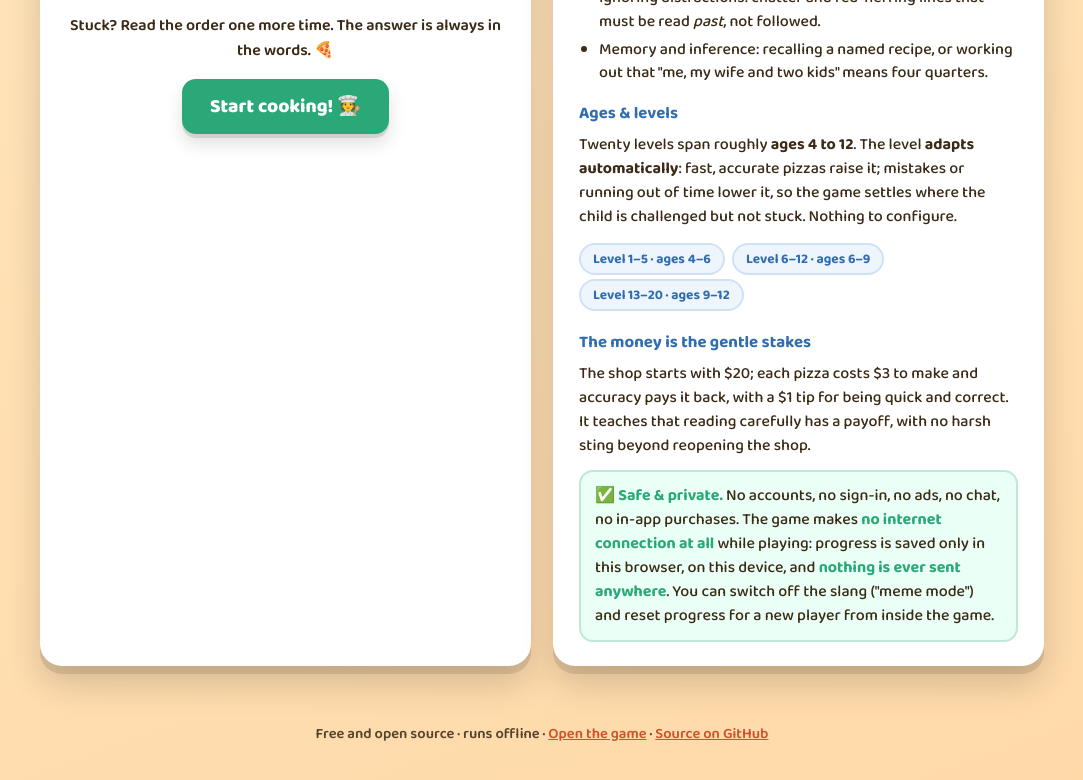
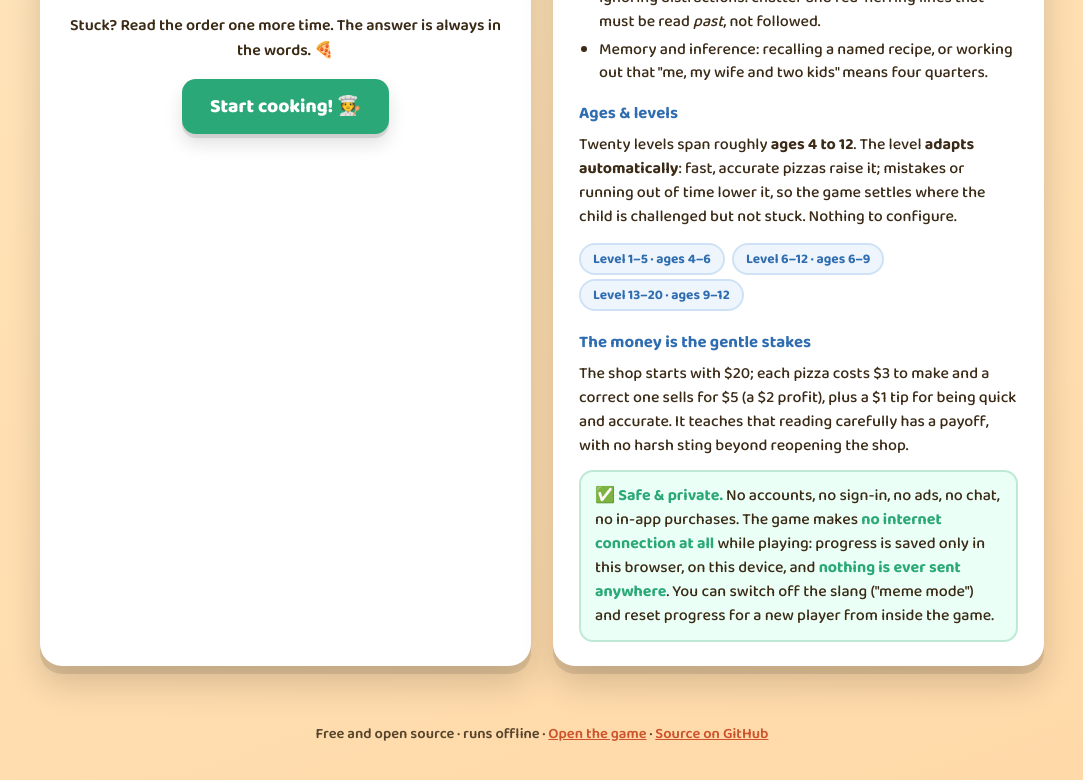
Before and after one commit to DigitalCyberSoft/pizzashop, a plain HTML site: page index.html in a window 1280 px wide. Shown: the part 2415-3195 px from the top of the page, without its empty margins (98-1181 px from the left). Drawn offline with Linux system fonts and the light colour scheme.

Commit message:
Make economy explicit: $3 cost, $5 sale
Replace the tier-scaled, accuracy-scaled reward with a simple flat model a
child can hold in their head: a correct pizza sells for $5 (cost $3 -> $2
profit), plus the $1 speed tip. Welcome card, parents page, and boxIt() all
state the same numbers.

```diff
--- a/index.html
+++ b/index.html
@@ -202,9 +202,9 @@
           <span class="pill">Level 13–20 · ages 9–12</span>
 
           <h4>The money is the gentle stakes</h4>
-          <p>The shop starts with $20; each pizza costs $3 to make and accuracy pays it back, with
-            a $1 tip for being quick and correct. It teaches that reading carefully has a payoff,
-            with no harsh sting beyond reopening the shop.</p>
+          <p>The shop starts with $20; each pizza costs $3 to make and a correct one sells for
+            $5 (a $2 profit), plus a $1 tip for being quick and accurate. It teaches that reading
+            carefully has a payoff, with no harsh sting beyond reopening the shop.</p>
 
           <div class="safe">
             <p style="margin:0;"><b>✅ Safe &amp; private.</b> No accounts, no sign-in, no ads, no chat, no in-app
```
Also changed, not shown: game-ui.js (+5 -3 lines), game.html (+1 -1 lines).
